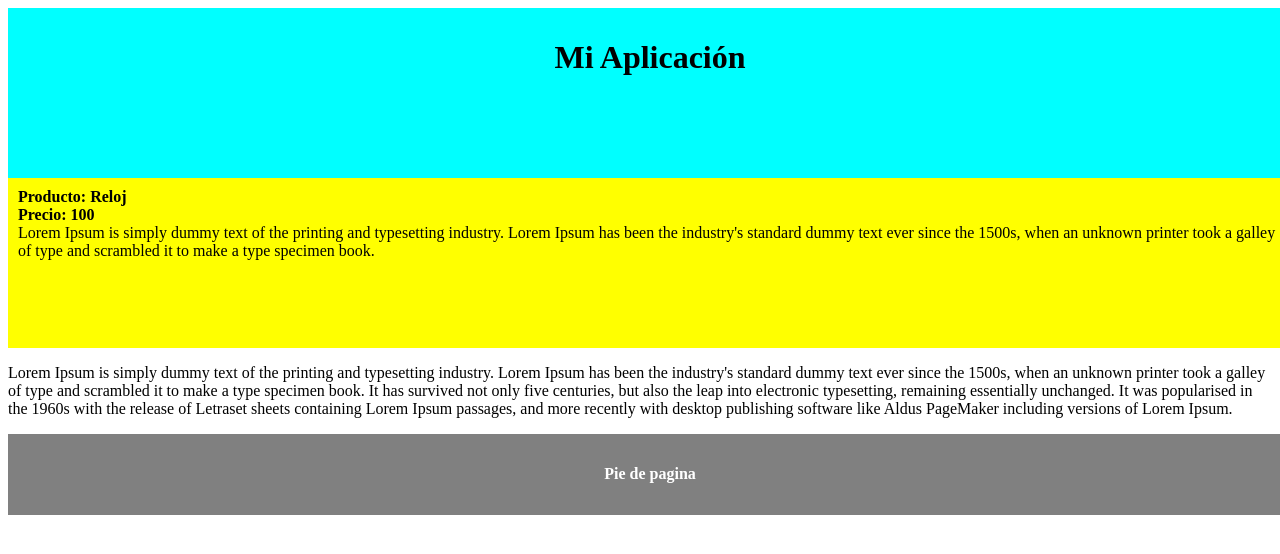
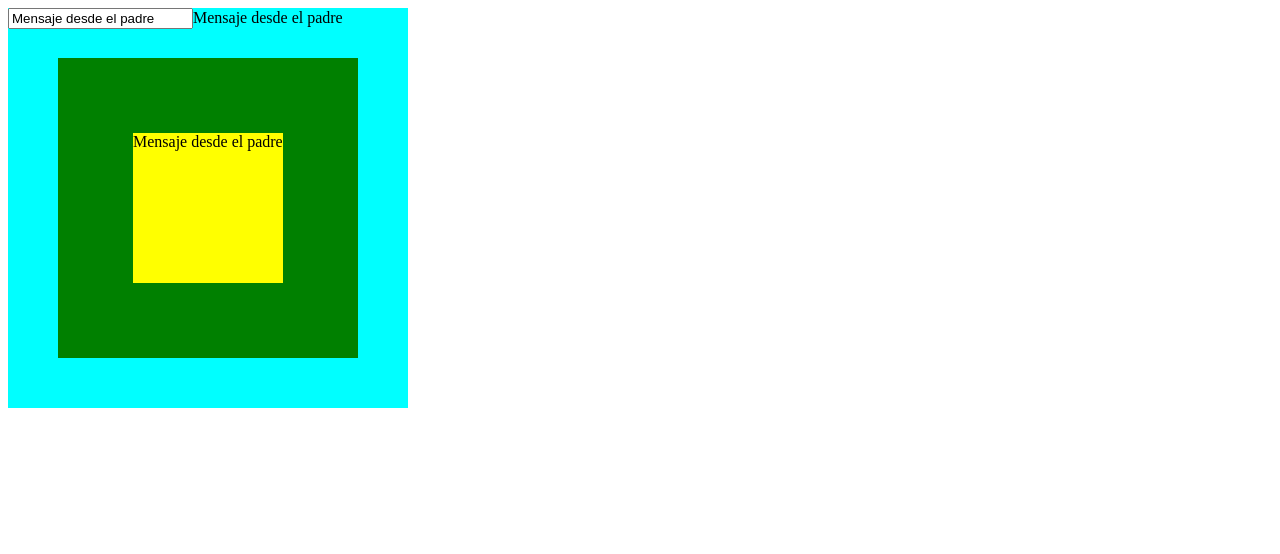
Before and after one commit to jftics/tutorial-vuejs, a Vue app in the folder Ejercicio02/appvuejs/: page / in a window 1280 px wide. Shown: the top 554 px of the page. Built offline with nearby package versions, Linux system fonts and the light colour scheme.

Commit message:
provide-inject

```diff
--- a/Ejercicio02/appvuejs/src/App.vue
+++ b/Ejercicio02/appvuejs/src/App.vue
@@ -11,6 +11,7 @@ import componenteComputed from './components/componenteComputed.vue';
 import componenteWatch from './components/componenteWatch.vue';
 import componenteTemplateRef from './components/componenteTemplateRef.vue';
 import componenteSlot from './components/componenteSlot.vue';
+import componenteProv1 from './components/componenteProv1.vue';
 </script>
 
 <template>
@@ -23,5 +24,6 @@ import componenteSlot from './components/componenteSlot.vue';
   <!-- <componenteComputed></componenteComputed> -->
   <!-- <componenteWatch></componenteWatch> -->
   <!-- <componenteTemplateRef></componenteTemplateRef> -->
-  <componenteSlot></componenteSlot>
+  <!-- <componenteSlot></componenteSlot> -->
+  <componenteProv1></componenteProv1>
 </template>
--- /dev/null
+++ b/Ejercicio02/appvuejs/src/components/componenteProv1.vue
@@ -0,0 +1,26 @@
+<script setup>
+    import componenteProv2 from './componenteProv2.vue';
+
+    import { provide, ref } from 'vue';
+
+    const mensaje = ref('Mensaje desde el padre')
+
+    provide('msg', mensaje)
+
+</script>
+<template>
+
+    <div class="nivel1">
+        <input v-model="mensaje">{{ mensaje }}
+        <componenteProv2></componenteProv2>
+    </div>
+
+</template>
+<style>
+    .nivel1{
+        background-color: aqua;
+        width: 400px;
+        height: 400px;
+        position: relative;
+    }
+</style>
--- /dev/null
+++ b/Ejercicio02/appvuejs/src/components/componenteProv2.vue
@@ -0,0 +1,21 @@
+<script setup>
+    import componenteProv3 from './componenteProv3.vue';
+</script>
+<template>
+
+    <div class="nivel2">
+        <componenteProv3></componenteProv3>
+    </div>
+
+</template>
+<style>
+    .nivel2{
+        background-color: green;
+        width: 300px;
+        height: 300px;
+        top: 50%;
+        left: 50%;
+        position: absolute;
+        transform: translate(-50%, -50%);
+    }
+</style>
--- /dev/null
+++ b/Ejercicio02/appvuejs/src/components/componenteProv3.vue
@@ -0,0 +1,23 @@
+<script setup>
+    import { inject } from 'vue';
+
+    const msg = inject('msg','Sin dato')
+</script>
+<template>
+
+    <div class="nivel3">
+        {{ msg }}
+    </div>
+
+</template>
+<style>
+    .nivel3{
+        background-color: yellow;
+        width: 150px;
+        height: 150px;
+        top: 50%;
+        left: 50%;
+        position: absolute;
+        transform: translate(-50%, -50%);
+    }
+</style>
```
